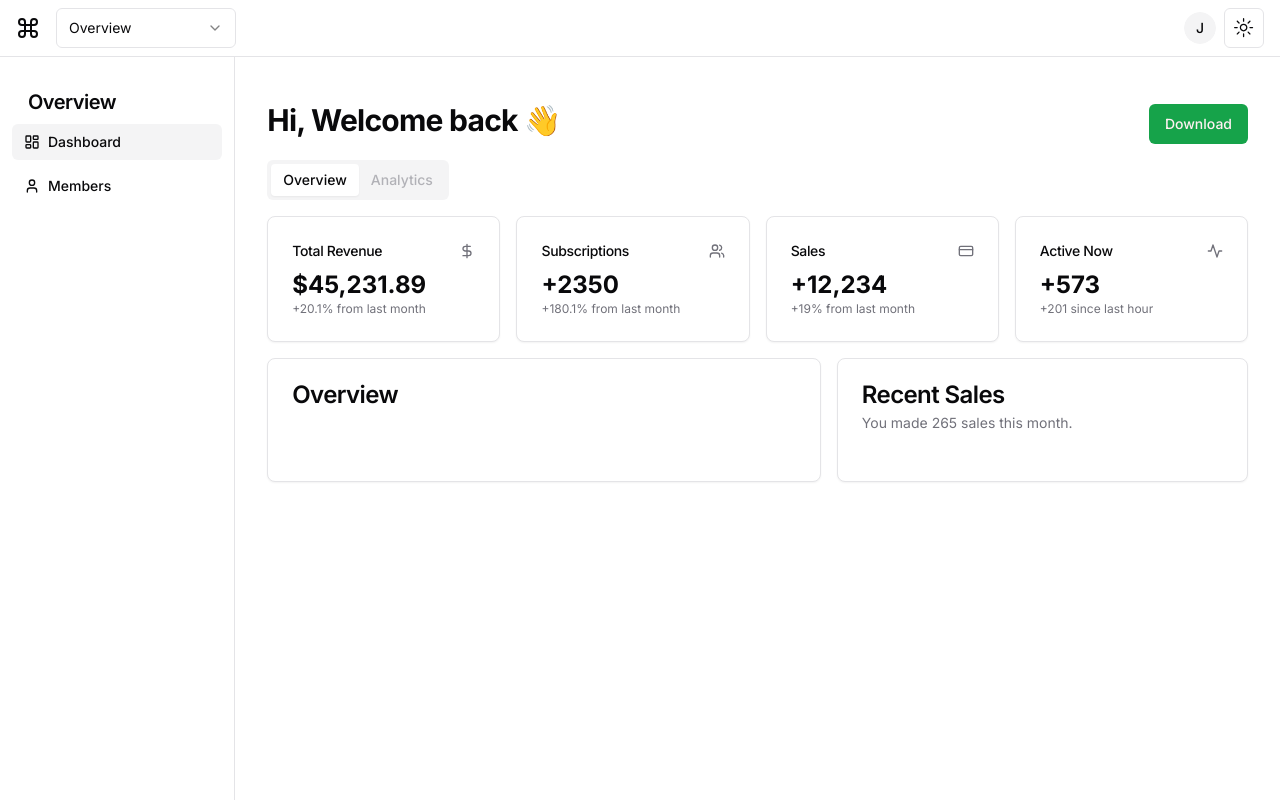
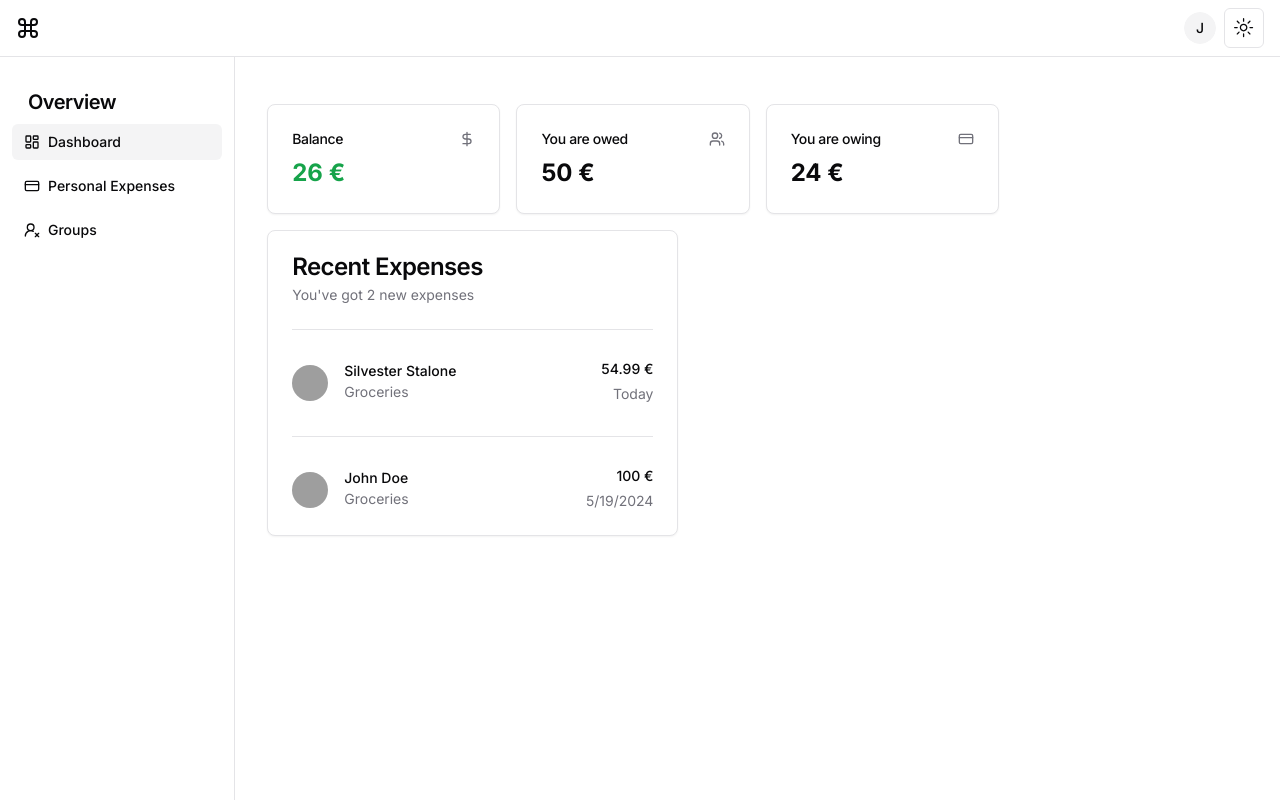
Before and after one commit to JeronimoMendes/UoMe, a Next.js app in the folder frontend/: page /dashboard in a window 1280 px wide. Built offline with nearby package versions, Linux system fonts and the light colour scheme; grey boxes are pictures that could not be loaded.

Commit message:
#9 - mock dashboard initial page

```diff
--- a/frontend/package.json
+++ b/frontend/package.json
@@ -17,6 +17,7 @@
     "@radix-ui/react-label": "^2.0.2",
     "@radix-ui/react-scroll-area": "^1.0.5",
     "@radix-ui/react-select": "^2.0.0",
+    "@radix-ui/react-separator": "^1.0.3",
     "@radix-ui/react-slot": "^1.0.2",
     "@radix-ui/react-tabs": "^1.0.4",
     "@radix-ui/react-toast": "^1.1.5",
--- /dev/null
+++ b/frontend/src/app/dashboard/components/expense-card.tsx
@@ -0,0 +1,41 @@
+import { Avatar, AvatarFallback, AvatarImage } from "@/components/ui/avatar";
+import { Expense } from "@/types";
+
+interface ExpenseCardProps {
+    expense: Expense;
+}
+
+export function ExpenseCard({ expense }: ExpenseCardProps) {
+    const date = new Date(expense.createdAt);
+    const nowDate = new Date();
+    const diff = nowDate.getTime() - date.getTime();
+    const days = Math.floor(diff / (1000 * 60 * 60 * 24));
+    console.log(days)
+
+    let dateText = '';
+    if (days === 0) {
+        dateText = 'Today';
+    } else if (days === 1) {
+        dateText = 'Yesterday';
+    } else {
+        dateText = date.toLocaleDateString();
+    }
+    return (
+        <div className="flex items-center">
+            <Avatar className="h-9 w-9">
+                <AvatarImage src="/avatars/01.png" alt="Avatar" />
+                <AvatarFallback>{expense.author[0]}</AvatarFallback>
+            </Avatar>
+            <div className="ml-4 space-y-1 flex-grow">
+                <p className="text-sm font-medium leading-none text-left">{expense.author}</p>
+                <p className="text-sm text-muted-foreground text-left">
+                    {expense.description}
+                </p>
+            </div>
+            <div className="ml-auto space-y-2 text-right">
+                <p className="text-sm font-medium leading-none">{expense.amount} €</p>
+                <p className="text-sm text-muted-foreground">{dateText}</p>
+            </div>
+        </div>
+    );
+}
--- a/frontend/src/app/dashboard/components/layout/header.tsx
+++ b/frontend/src/app/dashboard/components/layout/header.tsx
@@ -1,6 +1,5 @@
-import { groups } from '@/constants/data';
 import { cn } from '@/lib/utils';
-import { GroupSelector } from './group-selector';
+import Link from 'next/link';
 import { MobileSidebar } from './mobile-sidebar';
 import ThemeToggle from './ThemeToggle/theme-toggle';
 import { UserNav } from './user-nav';
@@ -9,7 +8,11 @@ export default function Header() {
   return (
     <div className="supports-backdrop-blur:bg-background/60 fixed left-0 right-0 top-0 z-20 border-b bg-background/95 backdrop-blur">
       <nav className="flex h-14 items-center justify-between px-4">
-        <div className="flex items-center gap-2">
+        <div className="hidden lg:block">
+          <Link
+            href={'https://github.com/Kiranism/next-shadcn-dashboard-starter'}
+            target="_blank"
+          >
             <svg
               xmlns="http://www.w3.org/2000/svg"
               viewBox="0 0 24 24"
@@ -22,8 +25,7 @@ export default function Header() {
             >
               <path d="M15 6v12a3 3 0 1 0 3-3H6a3 3 0 1 0 3 3V6a3 3 0 1 0-3 3h12a3 3 0 1 0-3-3" />
             </svg>
-
-          <GroupSelector groups={groups} selected={groups[0].name} setSelected={null}/>
+          </Link>
         </div>
         <div className={cn('block lg:!hidden')}>
           <MobileSidebar />
--- a/frontend/src/app/dashboard/page.tsx
+++ b/frontend/src/app/dashboard/page.tsx
@@ -1,44 +1,31 @@
 // import { CalendarDateRangePicker } from '@/components/date-range-picker';
 // import { Overview } from '@/components/overview';
 // import { RecentSales } from '@/components/recent-sales';
-import { Button } from '@/components/ui/button';
 import {
-    Card,
-    CardContent,
-    CardDescription,
-    CardHeader,
-    CardTitle
+  Card,
+  CardContent,
+  CardDescription,
+  CardHeader,
+  CardTitle
 } from '@/components/ui/card';
 import { ScrollArea } from '@/components/ui/scroll-area';
-import { Tabs, TabsContent, TabsList, TabsTrigger } from '@/components/ui/tabs';
+import { Separator } from '@/components/ui/separator';
+import { Tabs, TabsContent } from '@/components/ui/tabs';
+import { expensesOverview } from '@/constants/data';
+import { ExpenseCard } from './components/expense-card';
 
 
 export default function Dashboard() {
   return (
     <ScrollArea className="h-full">
       <div className="flex-1 space-y-4 p-4 pt-6 md:p-8">
-        <div className="flex items-center justify-between space-y-2">
-          <h2 className="text-3xl font-bold tracking-tight">
-            Hi, Welcome back 👋
-          </h2>
-          <div className="hidden items-center space-x-2 md:flex">
-            {/* <CalendarDateRangePicker /> */}
-            <Button>Download</Button>
-          </div>
-        </div>
         <Tabs defaultValue="overview" className="space-y-4">
-          <TabsList>
-            <TabsTrigger value="overview">Overview</TabsTrigger>
-            <TabsTrigger value="analytics" disabled>
-              Analytics
-            </TabsTrigger>
-          </TabsList>
           <TabsContent value="overview" className="space-y-4">
             <div className="grid gap-4 md:grid-cols-2 lg:grid-cols-4">
               <Card>
                 <CardHeader className="flex flex-row items-center justify-between space-y-0 pb-2">
                   <CardTitle className="text-sm font-medium">
-                    Total Revenue
+                    Balance
                   </CardTitle>
                   <svg
                     xmlns="http://www.w3.org/2000/svg"
@@ -54,16 +41,13 @@ export default function Dashboard() {
                   </svg>
                 </CardHeader>
                 <CardContent>
-                  <div className="text-2xl font-bold">$45,231.89</div>
-                  <p className="text-xs text-muted-foreground">
-                    +20.1% from last month
-                  </p>
+                  <div className="text-2xl font-bold text-primary">26 €</div>
                 </CardContent>
               </Card>
               <Card>
                 <CardHeader className="flex flex-row items-center justify-between space-y-0 pb-2">
                   <CardTitle className="text-sm font-medium">
-                    Subscriptions
+                    You are owed
                   </CardTitle>
                   <svg
                     xmlns="http://www.w3.org/2000/svg"
@@ -81,15 +65,12 @@ export default function Dashboard() {
                   </svg>
                 </CardHeader>
                 <CardContent>
-                  <div className="text-2xl font-bold">+2350</div>
-                  <p className="text-xs text-muted-foreground">
-                    +180.1% from last month
-                  </p>
+                  <div className="text-2xl font-bold">50 €</div>
                 </CardContent>
               </Card>
               <Card>
                 <CardHeader className="flex flex-row items-center justify-between space-y-0 pb-2">
-                  <CardTitle className="text-sm font-medium">Sales</CardTitle>
+                  <CardTitle className="text-sm font-medium">You are owing</CardTitle>
                   <svg
                     xmlns="http://www.w3.org/2000/svg"
                     viewBox="0 0 24 24"
@@ -105,56 +86,29 @@ export default function Dashboard() {
                   </svg>
                 </CardHeader>
                 <CardContent>
-                  <div className="text-2xl font-bold">+12,234</div>
-                  <p className="text-xs text-muted-foreground">
-                    +19% from last month
-                  </p>
-                </CardContent>
-              </Card>
-              <Card>
-                <CardHeader className="flex flex-row items-center justify-between space-y-0 pb-2">
-                  <CardTitle className="text-sm font-medium">
-                    Active Now
-                  </CardTitle>
-                  <svg
-                    xmlns="http://www.w3.org/2000/svg"
-                    viewBox="0 0 24 24"
-                    fill="none"
-                    stroke="currentColor"
-                    strokeLinecap="round"
-                    strokeLinejoin="round"
-                    strokeWidth="2"
-                    className="h-4 w-4 text-muted-foreground"
-                  >
-                    <path d="M22 12h-4l-3 9L9 3l-3 9H2" />
-                  </svg>
-                </CardHeader>
-                <CardContent>
-                  <div className="text-2xl font-bold">+573</div>
-                  <p className="text-xs text-muted-foreground">
-                    +201 since last hour
-                  </p>
+                  <div className="text-2xl font-bold">24 €</div>
                 </CardContent>
               </Card>
             </div>
             <div className="grid grid-cols-1 gap-4 md:grid-cols-2 lg:grid-cols-7">
-              <Card className="col-span-4">
-                <CardHeader>
-                  <CardTitle>Overview</CardTitle>
-                </CardHeader>
-                <CardContent className="pl-2">
-                  {/* <Overview /> */}
-                </CardContent>
-              </Card>
               <Card className="col-span-4 md:col-span-3">
                 <CardHeader>
-                  <CardTitle>Recent Sales</CardTitle>
+                  <CardTitle>Recent Expenses</CardTitle>
                   <CardDescription>
-                    You made 265 sales this month.
+                    You&apos;ve got {expensesOverview.length} new expenses
                   </CardDescription>
                 </CardHeader>
                 <CardContent>
-                  {/* <RecentSales /> */}
+                  <div className="space-y-8">
+                    {
+                      expensesOverview.map((expense) => (
+                        <>
+                          <Separator />
+                          <ExpenseCard key={"expense-" + expense.id} expense={expense} />
+                        </>
+                      ))
+                    }
+                  </div>
                 </CardContent>
               </Card>
             </div>
--- /dev/null
+++ b/frontend/src/components/ui/separator.tsx
@@ -0,0 +1,31 @@
+"use client"
+
+import * as React from "react"
+import * as SeparatorPrimitive from "@radix-ui/react-separator"
+
+import { cn } from "@/lib/utils"
+
+const Separator = React.forwardRef<
+  React.ElementRef<typeof SeparatorPrimitive.Root>,
+  React.ComponentPropsWithoutRef<typeof SeparatorPrimitive.Root>
+>(
+  (
+    { className, orientation = "horizontal", decorative = true, ...props },
+    ref
+  ) => (
+    <SeparatorPrimitive.Root
+      ref={ref}
+      decorative={decorative}
+      orientation={orientation}
+      className={cn(
+        "shrink-0 bg-border",
+        orientation === "horizontal" ? "h-[1px] w-full" : "h-full w-[1px]",
+        className
+      )}
+      {...props}
+    />
+  )
+)
+Separator.displayName = SeparatorPrimitive.Root.displayName
+
+export { Separator }
--- /dev/null
+++ b/frontend/src/components/ui/skeleton.tsx
@@ -0,0 +1,15 @@
+import { cn } from "@/lib/utils"
+
+function Skeleton({
+  className,
+  ...props
+}: React.HTMLAttributes<HTMLDivElement>) {
+  return (
+    <div
+      className={cn("animate-pulse rounded-md bg-muted", className)}
+      {...props}
+    />
+  )
+}
+
+export { Skeleton }
--- a/frontend/src/constants/data.tsx
+++ b/frontend/src/constants/data.tsx
@@ -1,4 +1,4 @@
-import { Group, NavItem } from '@/types';
+import { Expense, Group, NavItem } from '@/types';
 
 export type User = {
   id: number;
@@ -17,11 +17,17 @@ export const navItems: NavItem[] = [
     label: 'Dashboard'
   },
   {
-    title: 'Members',
-    href: '/dashboard/employee',
-    icon: 'user',
-    label: 'employee'
+    title: 'Personal Expenses',
+    href: '/dashboard/personal',
+    icon: 'billing',
+    label: 'Personal Expenses'
   },
+  {
+    title: 'Groups',
+    href: '/dashboard/groups',
+    icon: 'employee',
+    label: 'Groups'
+  }
 ];
 
 export const groups: Group[] = [
@@ -38,3 +44,42 @@ export const groups: Group[] = [
     description: 'Expenses from our roadtrip in Portugal'
   }
 ];
+
+export const expensesOverview: Expense[] = [
+  {
+    id: 1,
+    description: 'Groceries',
+    amount: 54.99,
+    date: '2024-05-12',
+    author: 'Silvester Stalone',
+    createdAt: '2024-05-21',
+    participants: [
+      {
+        name: 'Silvester Stalone',
+        amount: -54.99
+      },
+      {
+        name: 'John Doe',
+        amount: 27.50
+      }
+    ]
+  },
+  {
+    id: 2,
+    description: 'Groceries',
+    amount: 100,
+    date: '2024-10-05',
+    author: 'John Doe',
+    createdAt: '2024-05-19',
+    participants: [
+      {
+        name: 'Ann Frank',
+        amount: 75
+      },
+      {
+        name: 'John Doe',
+        amount: -100
+      }
+    ]
+  },
+]
```
Also changed, not shown: frontend/src/types/index.tsx (+15 -0 lines), frontend/src/components/icons.tsx (indentation only), 2 other files (tests, documents, lock files or other folders). Lines whose indentation alone changed are shown as unchanged.
